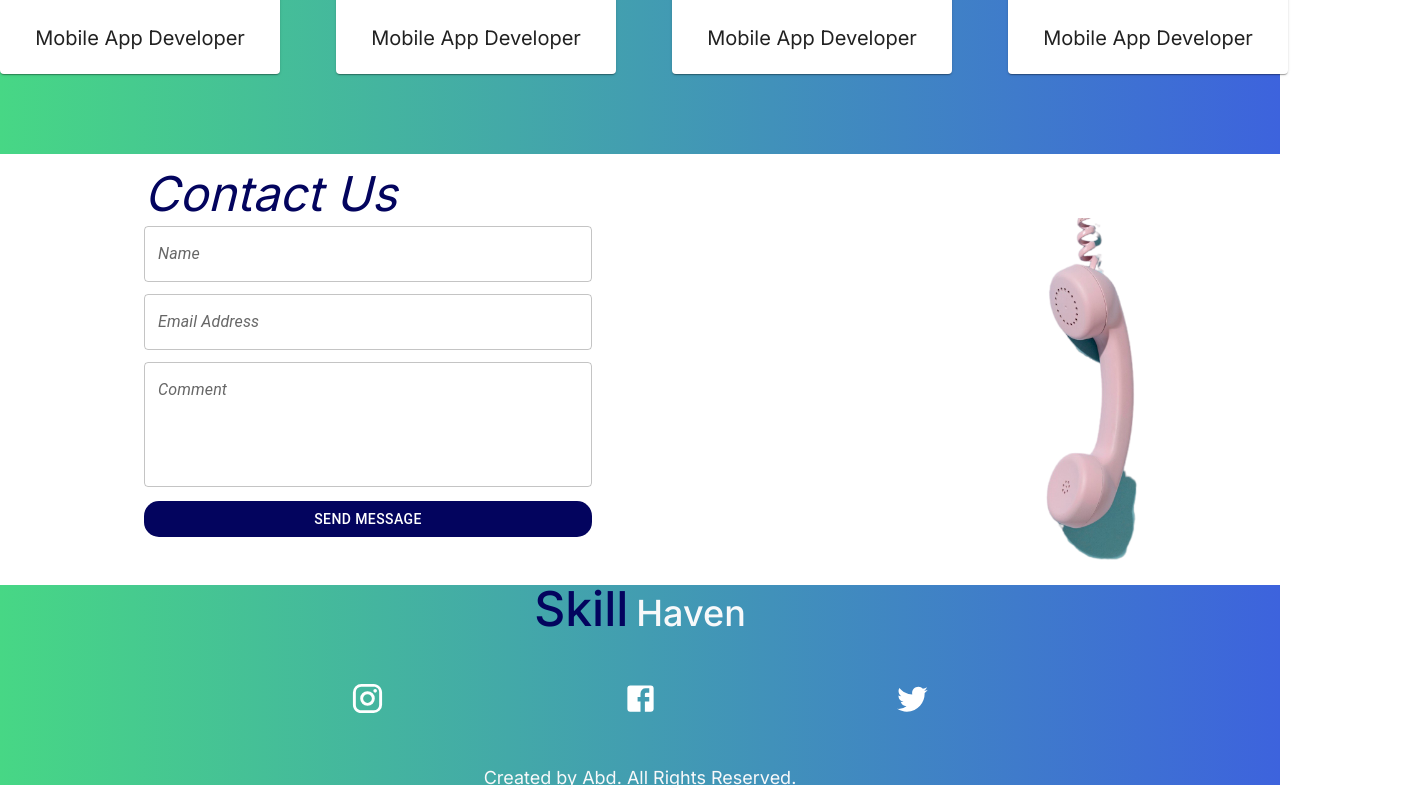
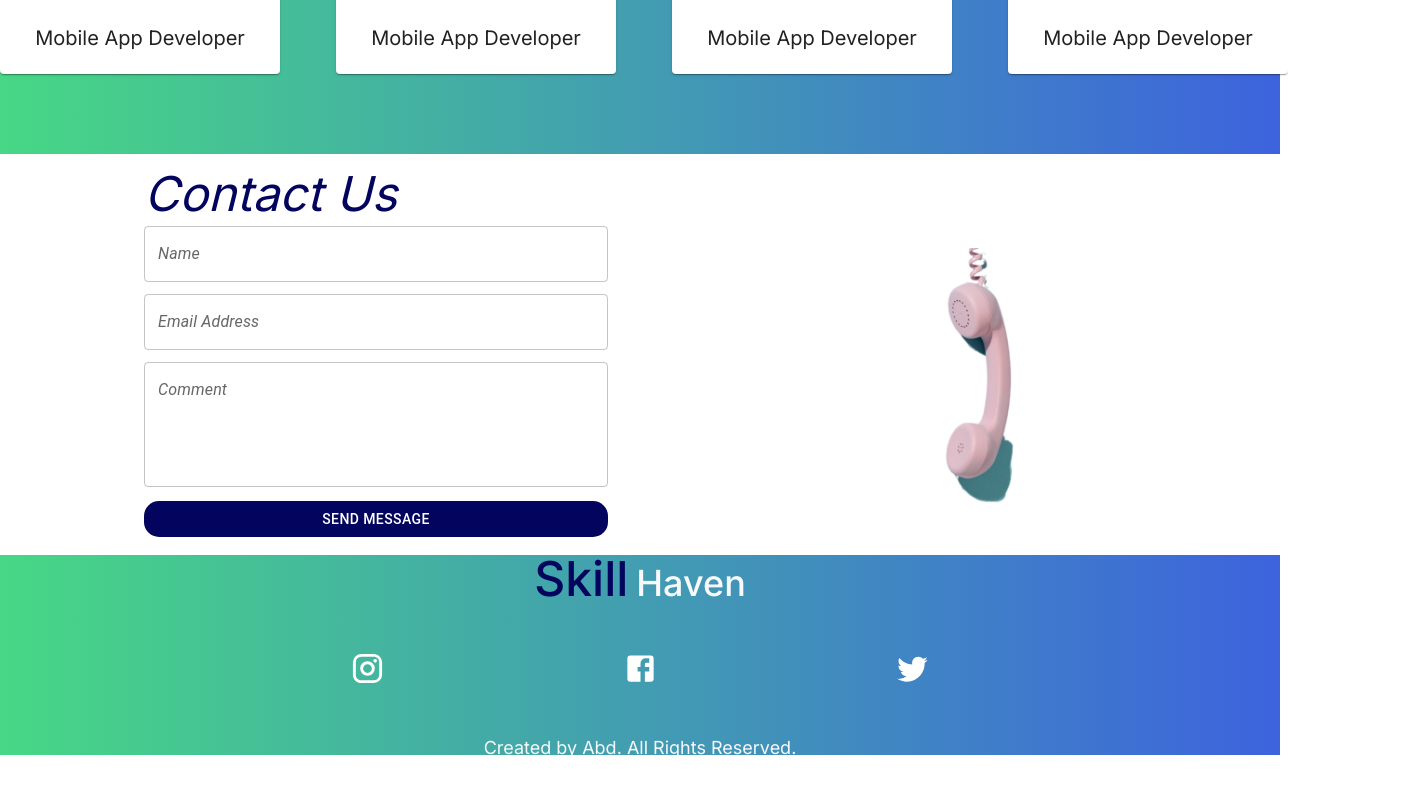
Before and after one commit to 17abd12/Workbench, a Next.js app in the folder app/: page / in a window 1280 px wide. Shown: the part 3190-3982 px from the top of the page, 1408 px wide, since content can reach past the window. After the commit the page ends 3952 px from the top, so only its background shows below. Built offline with nearby package versions, Linux system fonts and the light colour scheme.

Commit message:
Creating Our Footer Structuer

```diff
--- a/app/app/Contactus.jsx
+++ b/app/app/Contactus.jsx
@@ -35,7 +35,7 @@ function Contactus() {
           setComment("");
         }
         return (
-          <div  id = "Contact" className='md:mx-32  w-full p-4 text-wrap italic md:text-5xl text-2xl flex flex-wrap'>
+          <div  id = "Contact" className='md:mx-32 md:w-3/4  w-full p-4 text-wrap italic md:text-5xl text-2xl flex flex-wrap'>
             <h1 className='w-2/3 text-dark-text'
             >Contact Us</h1>
         <div className='display flex '>
@@ -76,7 +76,7 @@ function Contactus() {
             </div>
 
 
-        <Image src = {phone} className='w-1/2 md:flex mr-44 hidden'/>
+        <Image src = {phone} className='w-1/2 md:flex hidden object-contain'/>
         </div>
         </div>
     )
```
